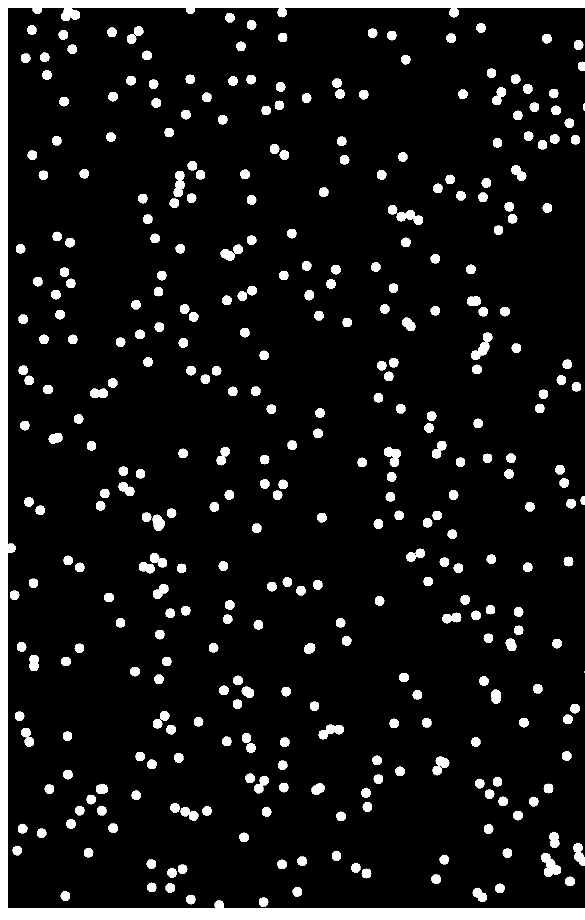
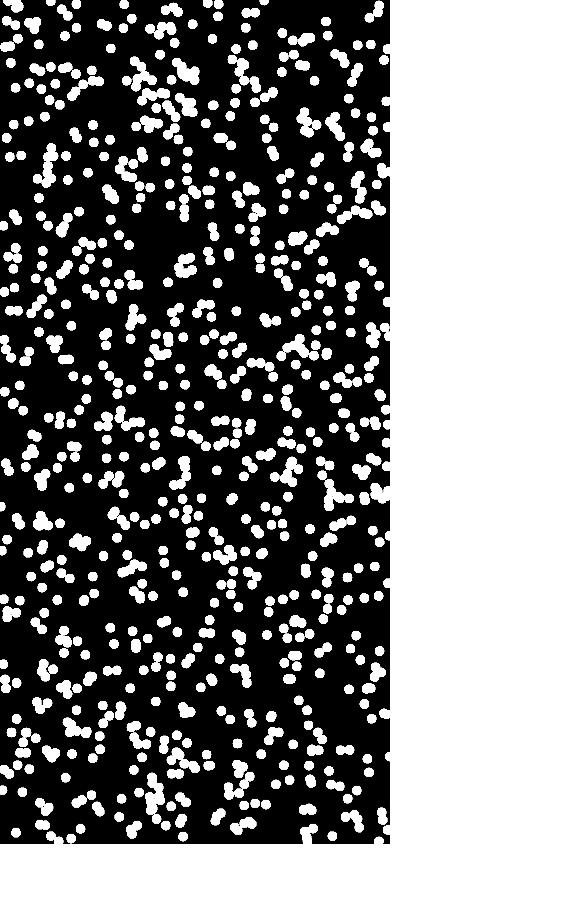
Before and after one commit to djcrock/js-swarm-sim, a plain HTML site: page index.html in a window 390 px wide. Shown: the top 920 px of the page, 585 px wide, since content can reach past the window. After the commit the page ends 844 px from the top, so only its background shows below. Drawn offline with Linux system fonts and the light colour scheme; animation ran at ten frames a second.

Commit message:
Make viewport fill and resize with window
Disable zooming on mobile devices

```diff
--- a/index.html
+++ b/index.html
@@ -2,10 +2,12 @@
 <html>
   <head>
     <meta charset="UTF-8">
+    <meta name="viewport" content="width=device-width, initial-scale=1.0, maximum-scale=1.0, user-scalable=0">
     <title>SwarmSim 2016</title>
+    <link rel="stylesheet" type="text/css" href="style.css">
   </head>
   <body>
-    <canvas id="swarm-canvas" height="900" width="1400"></canvas>
+    <canvas id="swarm-canvas"></canvas>
     <script src="script.js" type="text/javascript"></script>
     <script src="gl-matrix.js" type="text/javascript"></script>
     <script id="shader-frag" type="x-shader/x-fragment">
--- a/script.js
+++ b/script.js
@@ -1,5 +1,7 @@
 document.body.onload = init;
 
+var canvas;
+var gl;
 var ONE_SECOND = 1000;
 var TICK_RATE = 60;
 var TICK_TIME = ONE_SECOND / TICK_RATE
@@ -16,13 +18,13 @@ var prof = {
 };
 
 function init() {
-  var canvas = document.getElementById('swarm-canvas');
+  canvas = document.getElementById('swarm-canvas');
   gl = initWebGL(canvas);
   if (!gl) {
     return;
   }
-  gl.viewportWidth = canvas.width;
-  gl.viewportHeight = canvas.height;
+
+  window.addEventListener('resize', resizeCanvas);
 
   document.addEventListener('keypress', function(e) {
     if (String.fromCharCode(e.keyCode) === 'r') {
@@ -50,6 +52,7 @@ function init() {
     }
   });
 
+  resizeCanvas();
   initDots();
   initShaders();
   initBuffers();
@@ -57,9 +60,6 @@ function init() {
   gl.clearColor(0.0, 0.0, 0.0, 1.0);
   gl.enable(gl.DEPTH_TEST);
   gl.depthFunc(gl.LEQUAL);
-  var resolutionMatrix = vec2.create();
-  vec2.set(resolutionMatrix, gl.viewportWidth, gl.viewportHeight);
-  gl.uniform2fv(shaderProgram.resolutionUniform, resolutionMatrix);
 
   currentTime = performance.now();
   requestAnimationFrame(tick);
@@ -99,8 +99,8 @@ function gameTick(fraction) {
 function initDots() {
   dots = [];
   for (var i = 0; i < numDots; i++) {
-    var x = Math.random() * gl.viewportWidth;
-    var y = Math.random() * gl.viewportHeight;
+    var x = Math.random() * canvas.width;
+    var y = Math.random() * canvas.height;
     dots.push(new Dot(x, y));
   }
 
@@ -150,8 +150,12 @@ function bufferDots() {
 function drawScene() {
   bufferDots();
 
-  gl.viewPort = (0, 0, gl.viewportWidth, gl.viewportHeight);
+  gl.viewport(0, 0, canvas.width, canvas.height);
   gl.clear(gl.COLOR_BUFFER_BIT | gl.DEPTH_BUFFER_BIT);
+
+  var resolutionMatrix = vec2.create();
+  vec2.set(resolutionMatrix, canvas.width, canvas.height);
+  gl.uniform2fv(shaderProgram.resolutionUniform, resolutionMatrix);
 
   gl.bindBuffer(gl.ARRAY_BUFFER, dotArrayBuffer);
   gl.vertexAttribPointer(shaderProgram.vertexPositionAttribute, dotArrayBuffer.itemSize, gl.FLOAT, false, 0, 0);
@@ -193,6 +197,16 @@ function getShader(gl, scriptId) {
   return shader;
 }
 
+function resizeCanvas() {
+  var width = canvas.clientWidth;
+  var height = canvas.clientHeight;
+  if (canvas.width != width || canvas.height != height) {
+    canvas.width = width;
+    canvas.height = height;
+  }
+
+}
+
 var Dot = function(x, y) {
   this.position = vec2.create();
   this.velocity = vec2.create();
--- /dev/null
+++ b/style.css
@@ -0,0 +1,10 @@
+body {
+    margin: 0;
+    padding: 0;
+}
+
+canvas {
+    width: 100%;
+    height: 100%;
+    position: absolute;
+}
```
